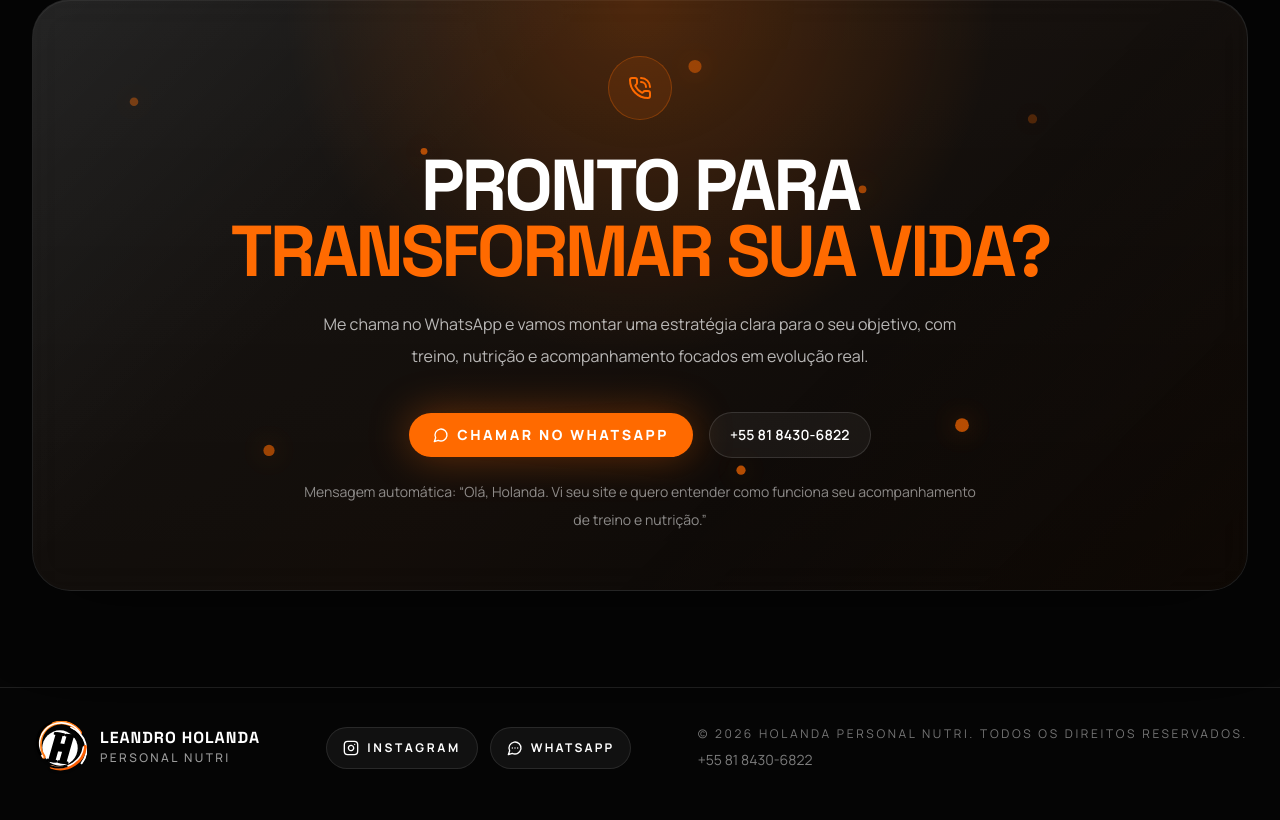
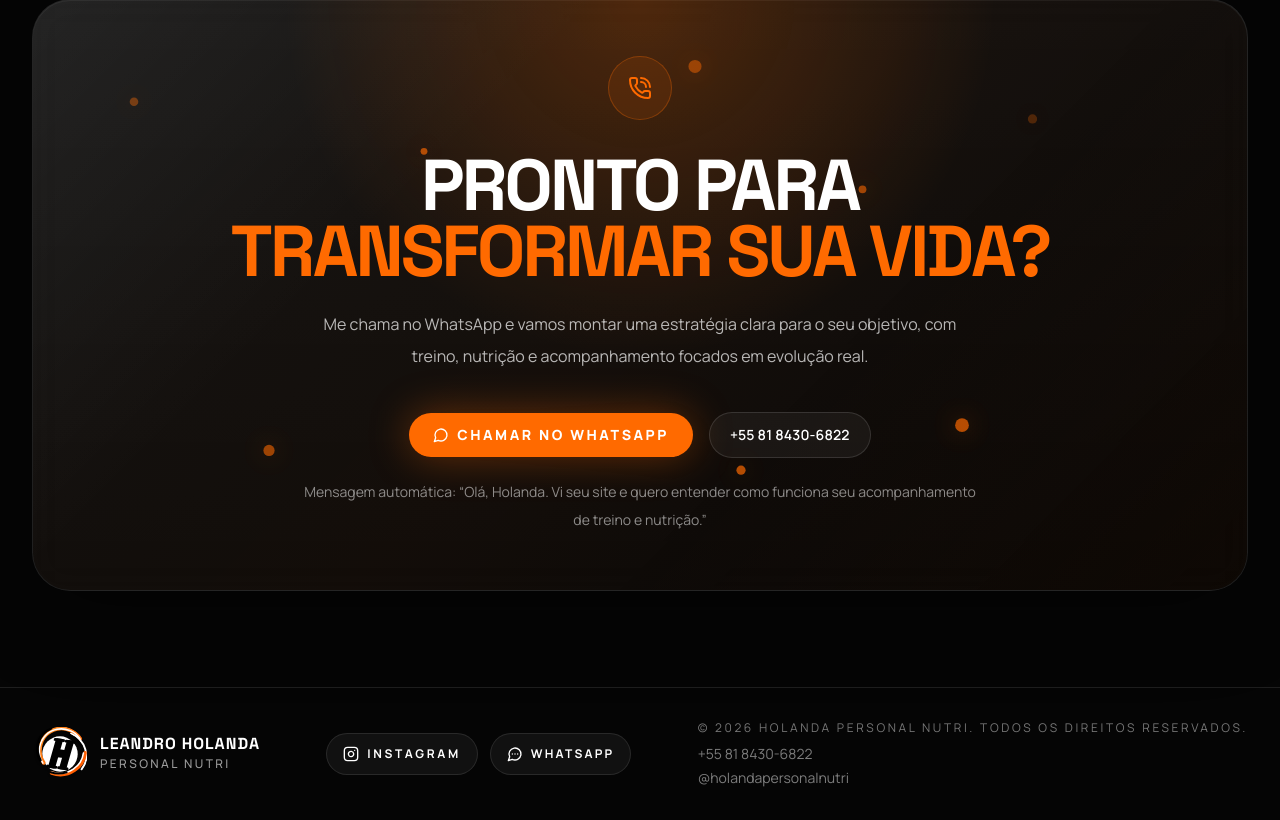
Before and after one commit to Yeerh/HolandaPersonal, a React (Vite) app: page / in a window 1280 px wide. Shown: the part 5091-5911 px from the top of the page. Built offline with nearby package versions, Linux system fonts and the light colour scheme.

Commit message:
Add Instagram contact link

```diff
--- a/src/contact.ts
+++ b/src/contact.ts
@@ -1,5 +1,7 @@
 export const WHATSAPP_NUMBER = "558184306822";
 export const WHATSAPP_DISPLAY = "+55 81 8430-6822";
+export const INSTAGRAM_HANDLE = "@holandapersonalnutri";
+export const INSTAGRAM_LINK = "https://www.instagram.com/holandapersonalnutri/";
 export const WHATSAPP_MESSAGE =
   "Olá, Leandro. Vi seu site e quero entender como funciona seu acompanhamento de treino e nutrição. Quero começar minha transformação com estratégia e resultado.";
 export const WHATSAPP_LINK = `https://wa.me/${WHATSAPP_NUMBER}?text=${encodeURIComponent(
--- a/src/sections/Footer.tsx
+++ b/src/sections/Footer.tsx
@@ -1,6 +1,6 @@
 import { Instagram, MessageCircleMore } from "lucide-react";
 import { LogoMark } from "../components/LogoMark";
-import { WHATSAPP_DISPLAY, WHATSAPP_LINK } from "../contact";
+import { INSTAGRAM_HANDLE, INSTAGRAM_LINK, WHATSAPP_DISPLAY, WHATSAPP_LINK } from "../contact";
 
 export function Footer() {
   return (
@@ -11,7 +11,9 @@ export function Footer() {
         <div className="flex flex-wrap items-center justify-center gap-3 md:justify-start">
           <a
             className="inline-flex items-center gap-2 rounded-full border border-white/10 bg-white/5 px-4 py-3 text-xs font-bold uppercase tracking-[0.22em] text-white/75 transition hover:border-[#ff6a00]/30 hover:text-[#ff6a00]"
-            href="#contato"
+            href={INSTAGRAM_LINK}
+            rel="noreferrer"
+            target="_blank"
           >
             <Instagram size={16} />
             Instagram
@@ -32,6 +34,7 @@ export function Footer() {
             © 2026 Holanda Personal Nutri. Todos os direitos reservados.
           </p>
           <p className="mt-2 text-sm text-white/48">{WHATSAPP_DISPLAY}</p>
+          <p className="mt-1 text-sm text-white/48">{INSTAGRAM_HANDLE}</p>
         </div>
       </div>
     </footer>
```
